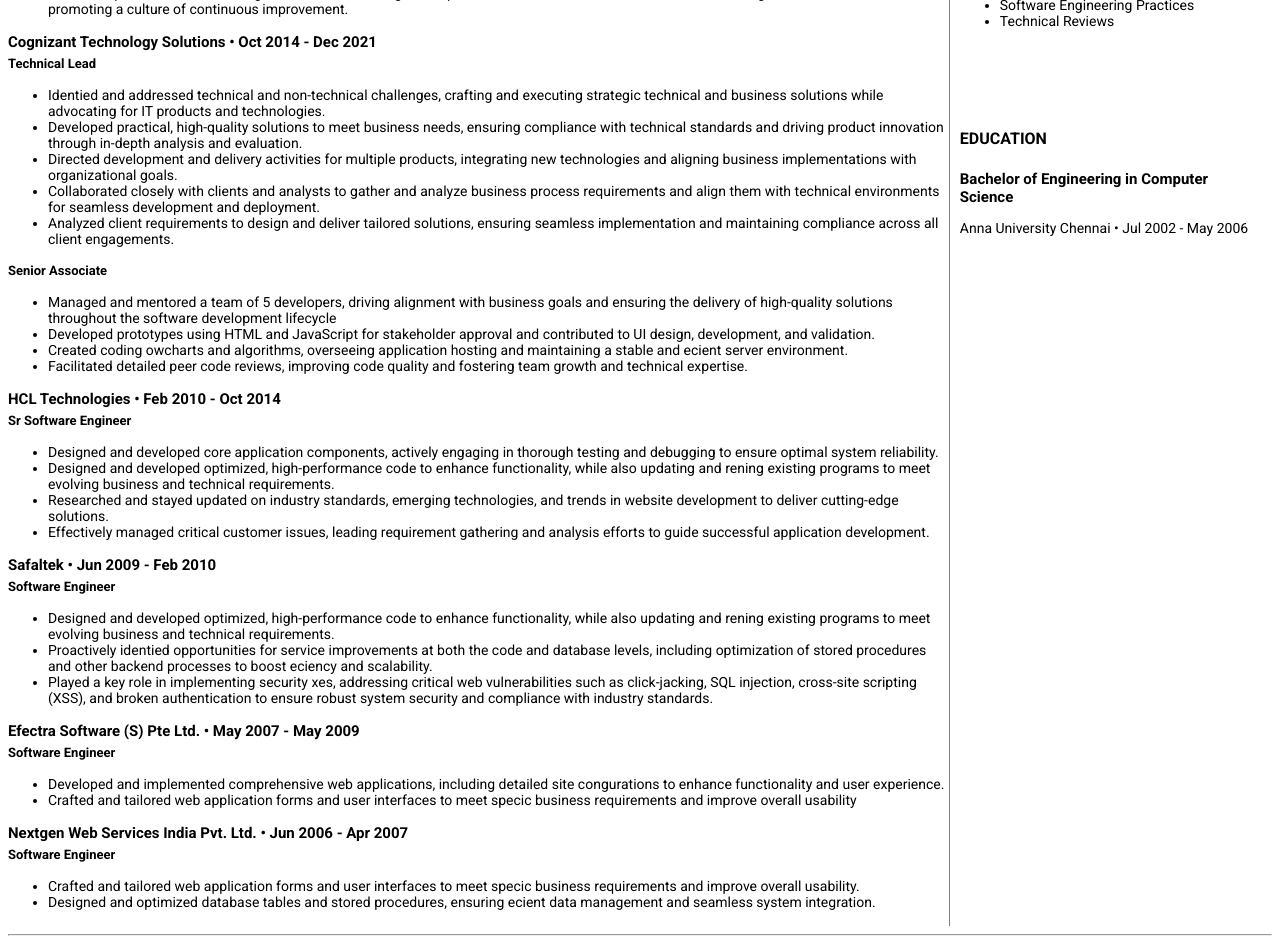
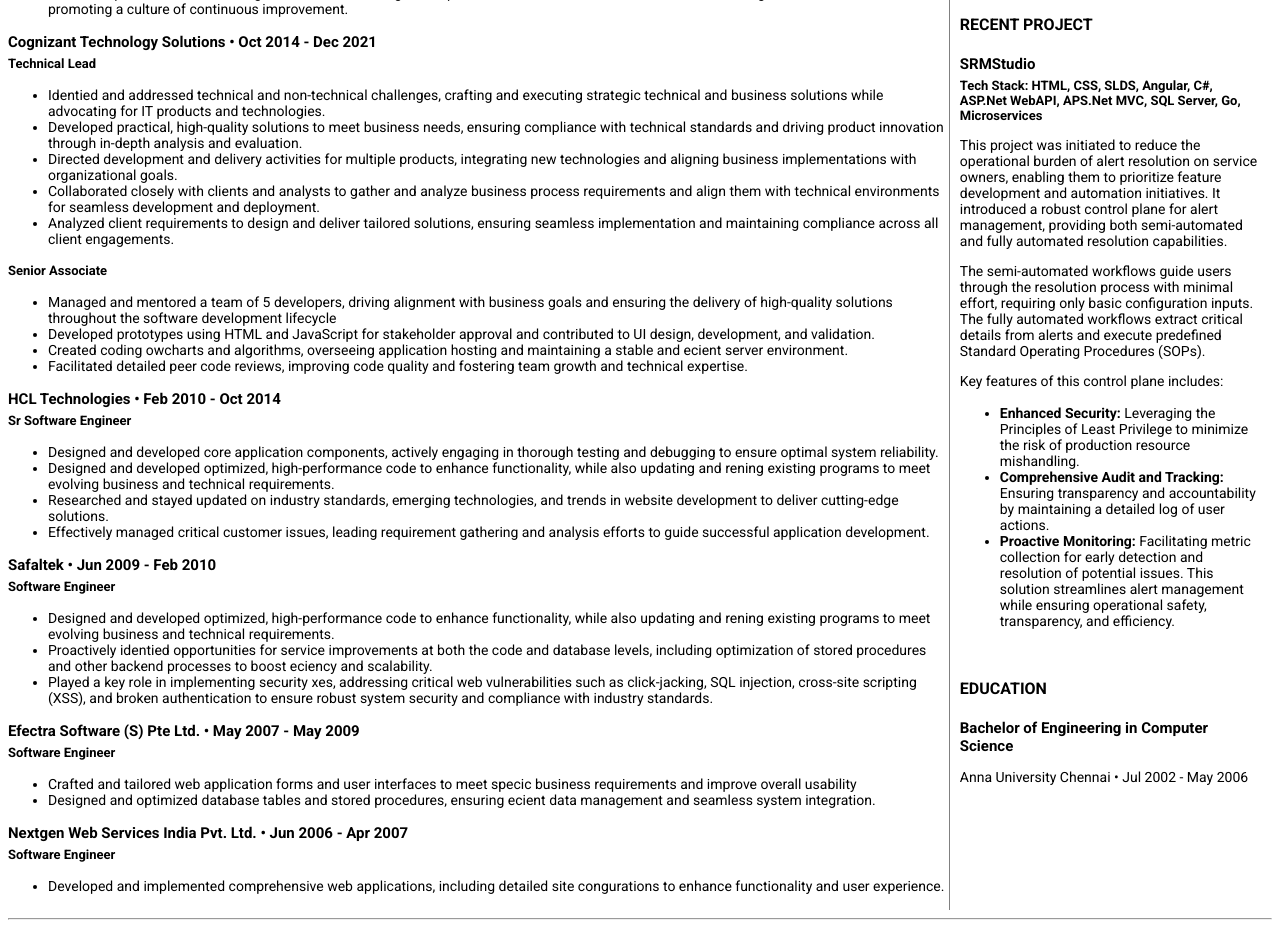
Before and after one commit to smartselvan/portfolio, a plain HTML site: page index.html in a window 1280 px wide. Shown: the part 505-1449 px from the top of the page. Drawn offline with Linux system fonts and the light colour scheme.

Commit message:
added recent project details and cleanup changes

```diff
--- a/index.html
+++ b/index.html
@@ -193,14 +193,14 @@
               <h6>Software Engineer</h6>
               <ul>
                 <li>
-                  Developed and implemented comprehensive web applications,
-                  including detailed site congurations to enhance functionality
-                  and user experience.
-                </li>
-                <li>
                   Crafted and tailored web application forms and user interfaces
                   to meet specic business requirements and improve overall
                   usability
+                </li>
+                <li>
+                  Designed and optimized database tables and stored procedures,
+                  ensuring ecient data management and seamless system
+                  integration.
                 </li>
               </ul>
             </div>
@@ -211,14 +211,9 @@
               <h6>Software Engineer</h6>
               <ul>
                 <li>
-                  Crafted and tailored web application forms and user interfaces
-                  to meet specic business requirements and improve overall
-                  usability.
-                </li>
-                <li>
-                  Designed and optimized database tables and stored procedures,
-                  ensuring ecient data management and seamless system
-                  integration.
+                  Developed and implemented comprehensive web applications,
+                  including detailed site congurations to enhance functionality
+                  and user experience.
                 </li>
               </ul>
             </div>
@@ -242,6 +237,10 @@
                   <li>ASP.Net Web API</li>
                   <li>Node.js + Express</li>
                   <li>Microsoft SQL Server</li>
+                </ul>
+              </div>
+              <div class="skills">
+                <ul>
                   <li>Github</li>
                   <li>Docker</li>
                   <li>Kubernetes</li>
@@ -256,6 +255,49 @@
               </div>
             </div>
           </div>
+          <div class="project-section">
+            <h4>Recent Project</h4>
+            <div class="project">
+              <h5>SRMStudio</h5>
+              <h6>
+                Tech Stack: HTML, CSS, SLDS, Angular, C#, ASP.Net WebAPI,
+                APS.Net MVC, SQL Server, Go, Microservices
+              </h6>
+              <p>
+                This project was initiated to reduce the operational burden of
+                alert resolution on service owners, enabling them to prioritize
+                feature development and automation initiatives. It introduced a
+                robust control plane for alert management, providing both
+                semi-automated and fully automated resolution capabilities.
+              </p>
+              <p>
+                The semi-automated workflows guide users through the resolution
+                process with minimal effort, requiring only basic configuration
+                inputs. The fully automated workflows extract critical details
+                from alerts and execute predefined Standard Operating Procedures
+                (SOPs).
+              </p>
+              <p>Key features of this control plane includes:</p>
+              <ul>
+                <li>
+                  <b>Enhanced Security:</b> Leveraging the Principles of Least
+                  Privilege to minimize the risk of production resource
+                  mishandling.
+                </li>
+                <li>
+                  <b>Comprehensive Audit and Tracking:</b> Ensuring transparency
+                  and accountability by maintaining a detailed log of user
+                  actions.
+                </li>
+                <li>
+                  <b>Proactive Monitoring:</b> Facilitating metric collection
+                  for early detection and resolution of potential issues. This
+                  solution streamlines alert management while ensuring
+                  operational safety, transparency, and efficiency.
+                </li>
+              </ul>
+            </div>
+          </div>
           <div class="education-section">
             <h4>Education</h4>
             <h5>Bachelor of Engineering in Computer Science</h5>
--- a/portfolio.css
+++ b/portfolio.css
@@ -1,19 +1,12 @@
-.main-container {
-    font-family: "Roboto", sans-serif;
-    font-weight: 400;
-    font-style: normal;
-  }
 h4 {
   font-weight: bold;
   text-transform: uppercase;
-
 }
 h5 {
   font-weight: bold;
   font-size: 15px;
   margin: 5px 0px 5px;
 }
-
 h6 {
   font-weight: bold;
   font-size: 13px;
@@ -22,25 +15,31 @@
 p {
   font-size: 14px;
 }
+li {
+  font-size: 14px;
+}
 
-  .body-container{
+.main-container {
+  font-family: "Roboto", sans-serif;
+  font-weight: 400;
+  font-style: normal;
+}
+.body-container {
   display: grid;
   width: 98vw;
   grid-template-columns: 3fr 1fr;
 }
-  .right-container{
+.right-container {
   border-left: solid 0.5px grey;
   padding-left: 10px;
 }
 .skills-container {
+  display: flex;
   font-size: 14px;
 }
+.project-section {
+  margin-top: 20px;
+}
 .education-section {
-    margin-top: 100px;
+  margin-top: 50px;
 }
-
-
-
-  .experience li{
-      font-size: 14px;
-  }
```
Lines whose indentation alone changed are shown as unchanged.
